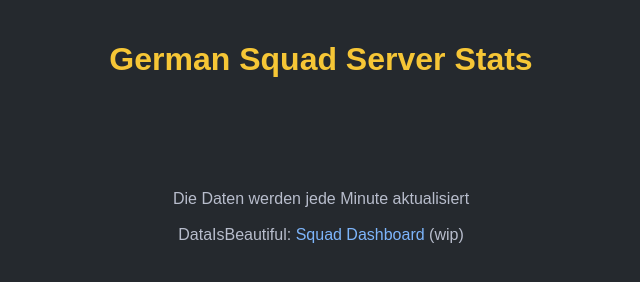
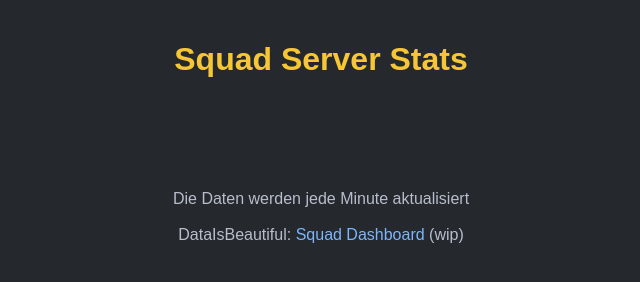
Before and after one commit to squaddies/squaddies.github.io, a plain HTML site: page index.html in a window 1280 px wide. Shown: the whole page, without its empty margins (319-959 px from the left). Drawn offline with Linux system fonts and the light colour scheme; no server answers.

```diff
--- a/index.html
+++ b/index.html
@@ -4,12 +4,12 @@
 <head>
     <meta charset="UTF-8" />
     <meta name="viewport" content="width=device-width, initial-scale=1.0" />
-    <title>German Squad Server Stats</title>
+    <title>Squad Server Stats</title>
     <link rel="stylesheet" type="text/css" href="style.css" />
 </head>
 
 <body>
-    <h1>German Squad Server Stats</h1>
+    <h1>Squad Server Stats</h1>
     <div id="serverInfoContainer"></div>
     <script src="script.js"></script>
     <p class="footer">
```
Also changed, not shown: squad-dashboard.png (added), 1 other file.
